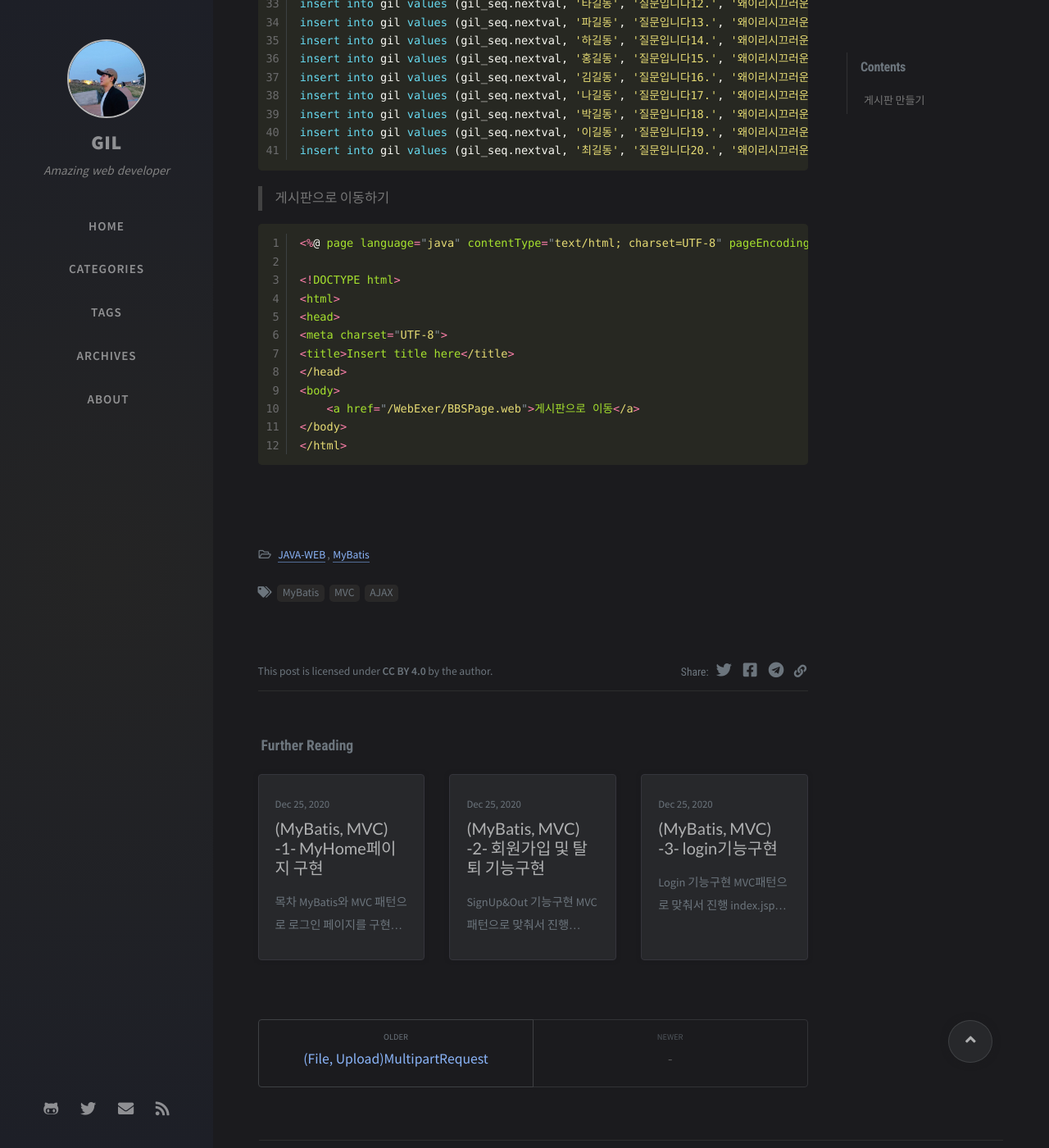
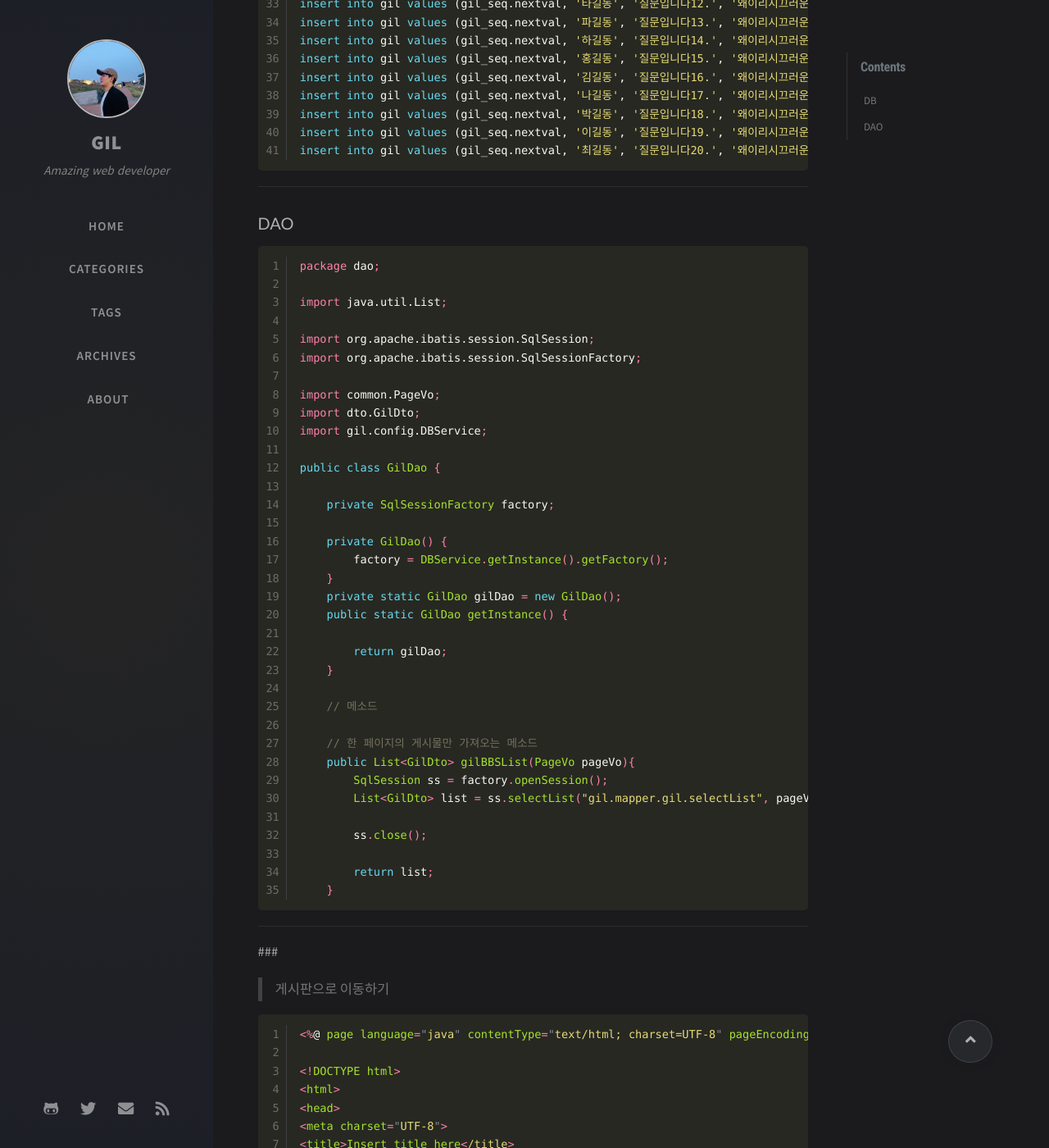
Before and after one commit to fkdl3010/fkdl3010.github.io, a Jekyll site: the page built from _posts/JAVAWEB/2020-12-30-JAVA&WEB&BBS.md, in a window 1280 px wide and 1400 px high, scrolled down 1058 px. Shown: the whole window at 82% size. Built offline with Jekyll 4.4.1, drawn with Linux system fonts in a browser that asks for light colours; nearby versions of some CDN libraries; comment, search, counter and statistics services are not loaded; some of the changed text lies outside the part shown.

Commit message:
post xml

````diff
--- /dev/null
+++ b/_posts/2021-01-07-XML.md
@@ -0,0 +1,21 @@
+---
+title: XML
+date: 2020-12-26 02:00:00 +0900
+categories: [JAVA-WEB, MyBatis]
+tags: [MyBatis, MVC, AJAX]
+---
+
+## > XML 이란?
+
+- eXtensible Markup Language의 약자로 확장 가능한 마크업 언어라는 의미를 가짐.
+- W3C가 인간과 응용프로그램간, 혹은 응용프로그램 간에 정보를 쉽게 교환하기 위해 만든 데이터 교환 포맷.
+
+### > XML문서에서 확장성 있는(eXtensible)의 의미.
+
+- 데이터를 설명하는 Tag를 사용자 마음대로 정의할 수 있음을 의미.
+- 다른 마크업 언어를 생성 가능하다는 것을 의미. ( 태그를 만들어서 사용할 수 있다. )
+
+|      | html          | xml                           |
+| ---- | ------------- | ----------------------------- |
+| 목적 | 데이터와 표현 | 데이터 교환을 위한 구조 정의  |
+| 태그 | 정해진 태그   | 사용자가 태그를 정의해서 사용 |
--- a/_posts/JAVAWEB/2020-12-30-JAVA&WEB&BBS.md
+++ b/_posts/JAVAWEB/2020-12-30-JAVA&WEB&BBS.md
@@ -14,14 +14,14 @@
 drop sequence gil_seq;
 
 create table gil(
-	gil_no number primary key,
-	gil_writer varchar2(100) not null,
-	gil_title varchar2(1000) not null,
-	gil_content varchar2(4000),
-	gil_pw varchar2(20) not null,
-	gil_hit number,
-	gil_ip varchar2(20),
-	gil_date date
+    gil_no number primary key,
+    gil_writer varchar2(100) not null,
+    gil_title varchar2(1000) not null,
+    gil_content varchar2(4000),
+    gil_pw varchar2(20) not null,
+    gil_hit number,
+    gil_ip varchar2(20),
+    gil_date date
 );
 
 create sequence gil_seq
@@ -53,6 +53,51 @@
 insert into gil values (gil_seq.nextval, '최길동', '질문입니다20.', '왜이리시끄러운것이냐20', '1111', 0, '127.0.0.1', sysdate);
 ```
 
+---
+
+### DAO
+
+```java
+package dao;
+
+import java.util.List;
+
+import org.apache.ibatis.session.SqlSession;
+import org.apache.ibatis.session.SqlSessionFactory;
+
+import common.PageVo;
+import dto.GilDto;
+import gil.config.DBService;
+
+public class GilDao {
+
+    private SqlSessionFactory factory;
+
+    private GilDao() {
+        factory = DBService.getInstance().getFactory();
+    }
+    private static GilDao gilDao = new GilDao();
+    public static GilDao getInstance() {
+
+        return gilDao;
+    }
+
+    // 메소드
+
+    // 한 페이지의 게시물만 가져오는 메소드
+    public List<GilDto> gilBBSList(PageVo pageVo){
+        SqlSession ss = factory.openSession();
+        List<GilDto> list = ss.selectList("gil.mapper.gil.selectList", pageVo);
+
+        ss.close();
+
+        return list;
+    }
+```
+
+---
+
+###
 
 > 게시판으로 이동하기
 
````
